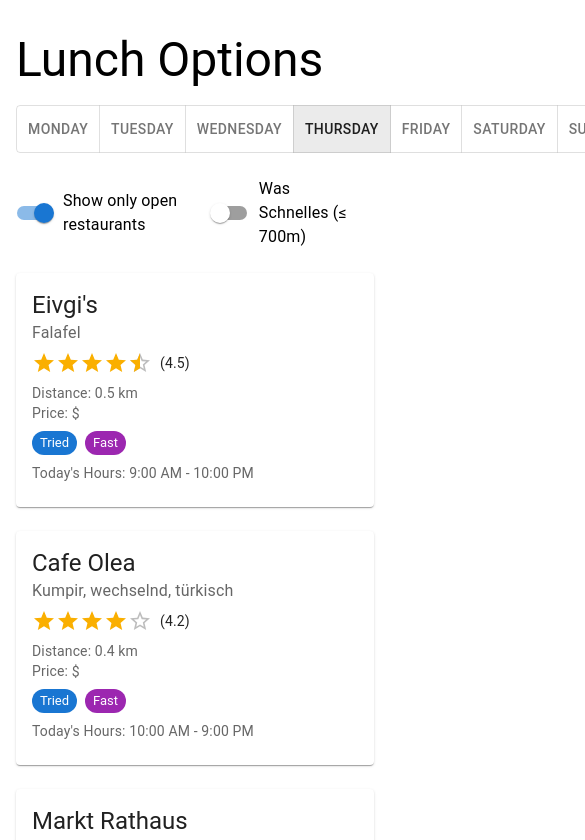
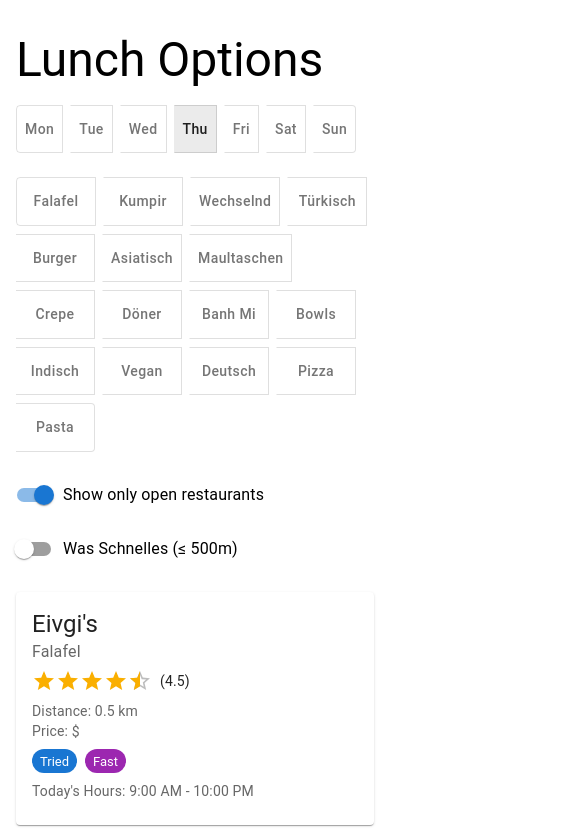
Before and after one commit to JohannesHub/lunch, a React (Create React App) app: page / in a window 390 px wide. Shown: the top 840 px of the page, 585 px wide, since content can reach past the window. Built offline with nearby package versions, Linux system fonts and the light colour scheme.

Commit message:
Improve mobile responsiveness of filters and update UI layout

```diff
--- a/src/App.tsx
+++ b/src/App.tsx
@@ -1,11 +1,13 @@
 import React, { useState, useEffect } from 'react';
-import { Container, Typography, Box, Card, CardContent, Grid, Rating, Chip, ToggleButtonGroup, ToggleButton, FormControlLabel, Switch } from '@mui/material';
+import { Container, Typography, Box, Card, CardContent, Grid, Rating, Chip, ToggleButtonGroup, ToggleButton, FormControlLabel, Switch, useTheme, useMediaQuery } from '@mui/material';
 import restaurants from './data/restaurants.json';
 import { Restaurant } from './types';
 
 const DAYS = ['Monday', 'Tuesday', 'Wednesday', 'Thursday', 'Friday', 'Saturday', 'Sunday'];
 
 function App() {
+  const theme = useTheme();
+  const isMobile = useMediaQuery(theme.breakpoints.down('sm'));
   const [selectedDay, setSelectedDay] = useState<string>(() => {
     // Convert current time to Berlin time
     const berlinTime = new Date(new Date().toLocaleString('en-US', { timeZone: 'Europe/Berlin' }));
@@ -16,6 +18,8 @@ function App() {
   const [showOnlyOpen, setShowOnlyOpen] = useState(true);
   const [currentTime, setCurrentTime] = useState(new Date());
   const [fastMealsFilter, setFastMealsFilter] = useState(false);
+  const [selectedDishes, setSelectedDishes] = useState<string[]>([]);
+  const [dishOptions, setDishOptions] = useState<string[]>([]);
 
   // Update current time every minute
   useEffect(() => {
@@ -23,6 +27,16 @@ function App() {
       setCurrentTime(new Date());
     }, 60000);
     return () => clearInterval(timer);
+  }, []);
+
+  // Initialize dish options
+  useEffect(() => {
+    const uniqueDishes = Array.from(
+      new Set(restaurants.flatMap((restaurant) =>
+        restaurant.dishes.toLowerCase().split(', ')
+      ))
+    );
+    setDishOptions(uniqueDishes);
   }, []);
 
   const isRestaurantOpen = (restaurant: Restaurant) => {
@@ -53,14 +67,22 @@ function App() {
 
   const filteredRestaurants = restaurants.filter(restaurant => {
     const isOpen = isRestaurantOpen(restaurant);
-    const isFast = !fastMealsFilter || (restaurant.isFast && parseFloat(restaurant.distance) <= 0.7);
-    return (!showOnlyOpen || isOpen) && isFast;
+    const isFast = !fastMealsFilter || (restaurant.isFast && parseFloat(restaurant.distance) <= 0.5);
+    const hasSelectedDish = selectedDishes.length === 0 ||
+      selectedDishes.some(dish =>
+        restaurant.dishes.toLowerCase().includes(dish.toLowerCase())
+      );
+    return (!showOnlyOpen || isOpen) && isFast && hasSelectedDish;
   });
 
   const handleDayChange = (event: React.MouseEvent<HTMLElement>, newDay: string) => {
     if (newDay !== null) {
       setSelectedDay(newDay);
     }
+  };
+
+  const handleDishChange = (event: React.MouseEvent<HTMLElement>, newDishes: string[]) => {
+    setSelectedDishes(newDishes);
   };
 
   return (
@@ -70,22 +92,76 @@ function App() {
           Lunch Options
         </Typography>
 
-        <Box sx={{ mb: 3 }}>
+        <Box sx={{ mb: 3, overflowX: 'auto', WebkitOverflowScrolling: 'touch' }}>
           <ToggleButtonGroup
             value={selectedDay}
             exclusive
             onChange={handleDayChange}
             aria-label="day selection"
+            sx={{
+              display: 'flex',
+              flexWrap: isMobile ? 'nowrap' : 'wrap',
+              gap: 1,
+              '& .MuiToggleButton-root': {
+                flex: isMobile ? '0 0 auto' : '1 1 auto',
+                minWidth: isMobile ? 'auto' : '100px',
+                whiteSpace: 'nowrap',
+                px: isMobile ? 1 : 2
+              }
+            }}
           >
             {DAYS.map((day) => (
-              <ToggleButton key={day} value={day}>
-                {day}
+              <ToggleButton
+                key={day}
+                value={day}
+                sx={{
+                  textTransform: 'capitalize'
+                }}
+              >
+                {isMobile ? day.slice(0, 3) : day}
               </ToggleButton>
             ))}
           </ToggleButtonGroup>
         </Box>
 
-        <Box sx={{ mb: 3, display: 'flex', gap: 2 }}>
+        <Box sx={{ mb: 3, overflowX: 'auto', WebkitOverflowScrolling: 'touch' }}>
+          <ToggleButtonGroup
+            value={selectedDishes}
+            onChange={handleDishChange}
+            aria-label="dish selection"
+            sx={{
+              display: 'flex',
+              flexWrap: 'wrap',
+              gap: 1,
+              '& .MuiToggleButton-root': {
+                flex: '0 0 auto',
+                minWidth: isMobile ? '80px' : '100px',
+                whiteSpace: 'nowrap',
+                px: isMobile ? 1 : 2
+              }
+            }}
+          >
+            {dishOptions.map((dish) => (
+              <ToggleButton
+                key={dish}
+                value={dish}
+                sx={{
+                  textTransform: 'capitalize'
+                }}
+              >
+                {dish}
+              </ToggleButton>
+            ))}
+          </ToggleButtonGroup>
+        </Box>
+
+        <Box sx={{
+          mb: 3,
+          display: 'flex',
+          gap: 2,
+          flexDirection: isMobile ? 'column' : 'row',
+          alignItems: isMobile ? 'flex-start' : 'center'
+        }}>
           <FormControlLabel
             control={
               <Switch
@@ -102,7 +178,7 @@ function App() {
                 onChange={(e) => setFastMealsFilter(e.target.checked)}
               />
             }
-            label="Was Schnelles (≤ 700m)"
+            label="Was Schnelles (≤ 500m)"
           />
         </Box>
 
```
